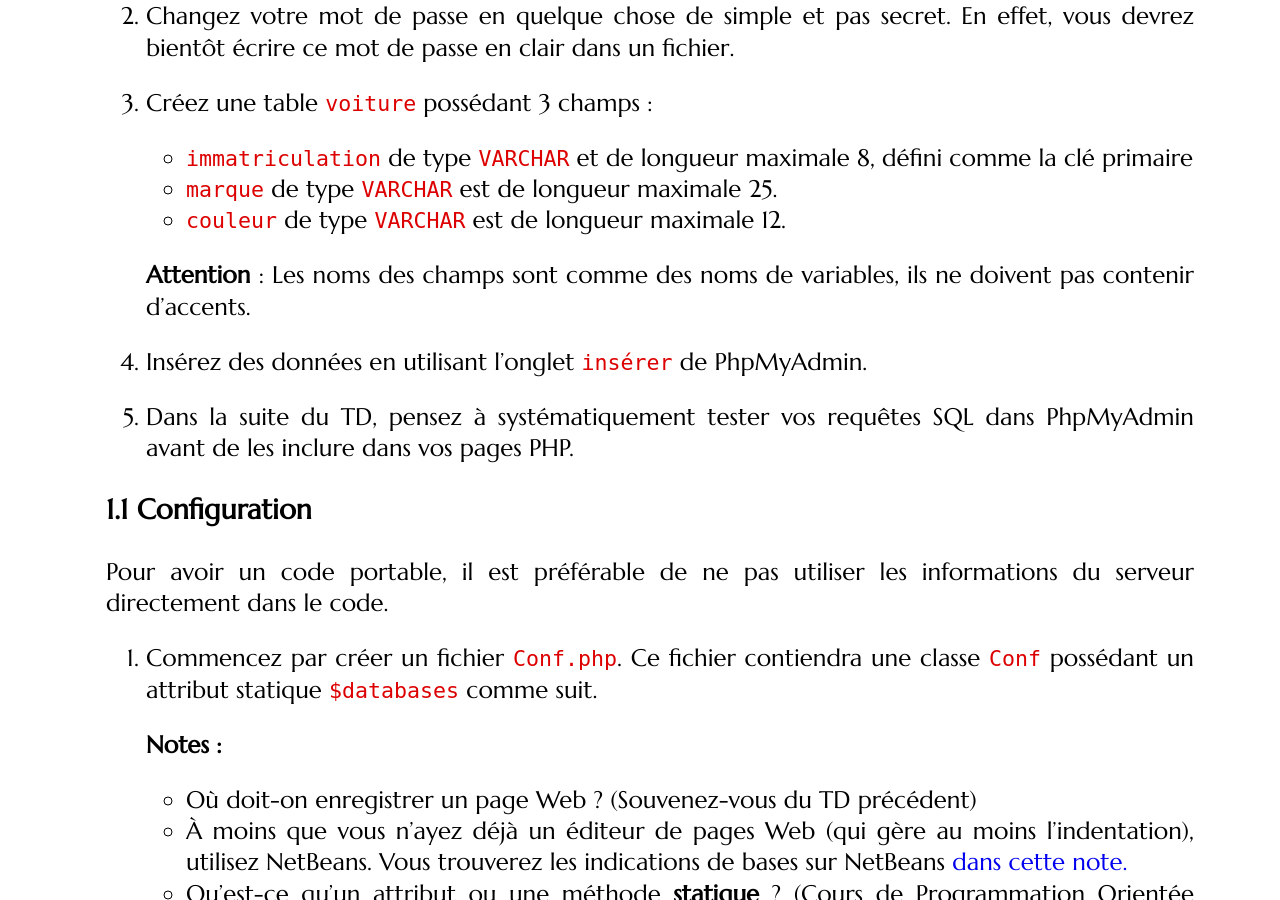
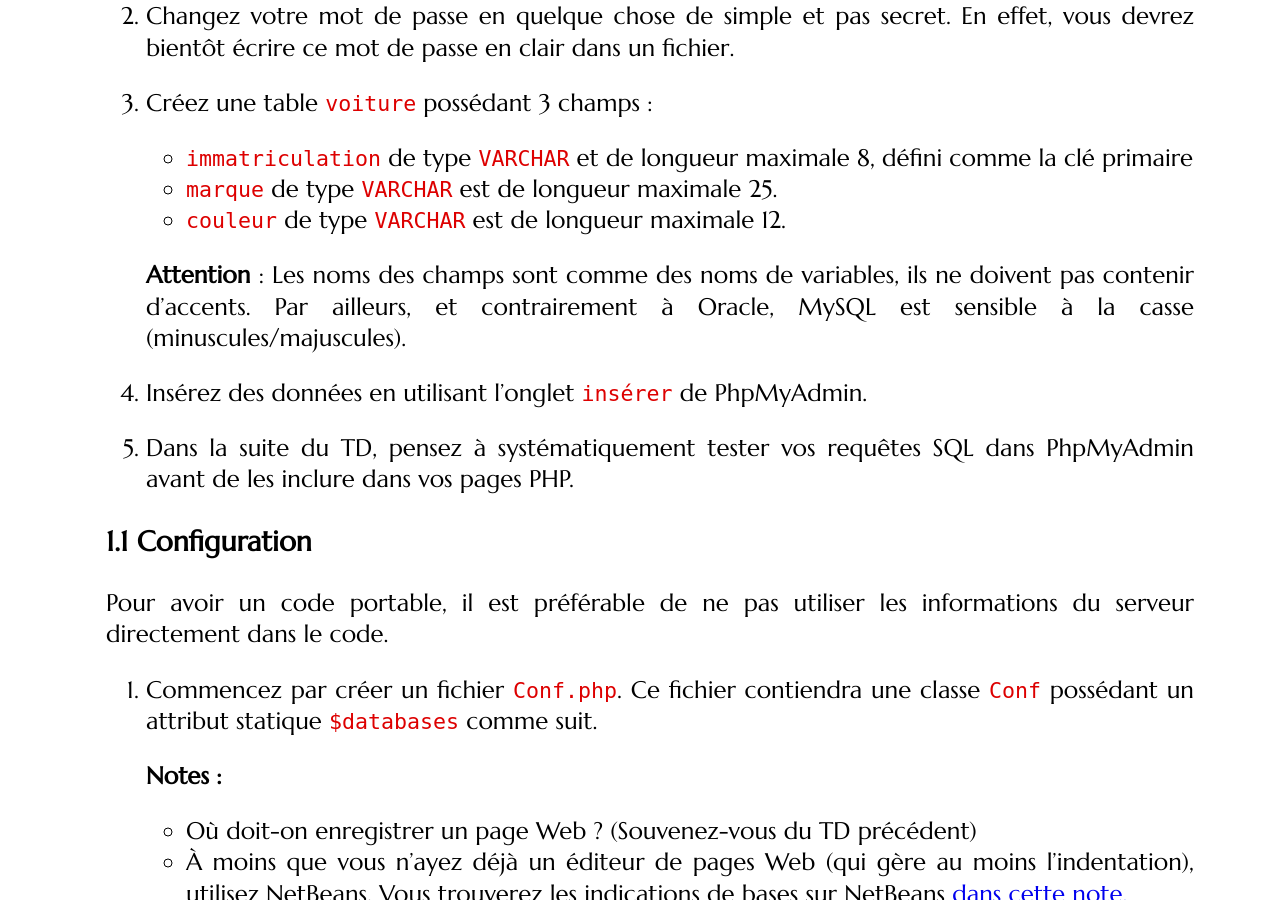
Before and after one commit to romainlebreton/R3.01-DeveloppementWeb, a Jekyll site: the page built from tutorials/tutorial2.md, in a window 1280 px wide and 900 px high, scrolled down 671 px. Built offline with Jekyll 4.4.1, drawn with Linux system fonts in a browser that asks for light colours; some web fonts are replaced.

Commit message:
Update tutorial2.md

```diff
--- a/tutorials/tutorial2.md
+++ b/tutorials/tutorial2.md
@@ -35,7 +35,7 @@ Le login est votre login IUT et votre mot de passe initial votre numéro  INE.
    * `couleur` de type `VARCHAR` est de longueur maximale 12.
 
    **Attention** : Les noms des champs sont comme des noms de variables,
-   ils ne doivent pas contenir d'accents.
+   ils ne doivent pas contenir d'accents. Par ailleurs, et contrairement à Oracle, MySQL est sensible à la casse (minuscules/majuscules).
 
 3. Insérez des données en utilisant l'onglet `insérer` de PhpMyAdmin.
 
```
